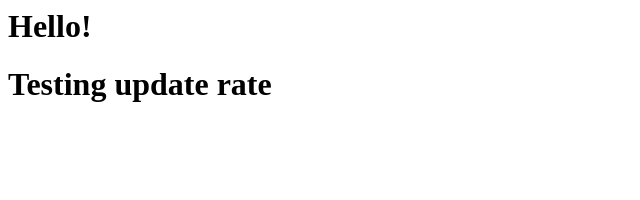
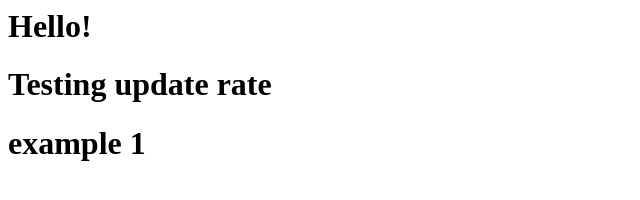
Before and after one commit to 10GGGGGGGGGG/example2-pages, a plain HTML site: page index.html in a window 1280 px wide. Shown: the whole page, without its empty margins (0-640 px from the left). Drawn offline with Linux system fonts and the light colour scheme.

Commit message:
Update index.html

```diff
--- a/index.html
+++ b/index.html
@@ -1,2 +1,3 @@
 <h1>Hello!</h1>
 <h1>Testing update rate</h1>
+<h1>example 1</h1>
```
